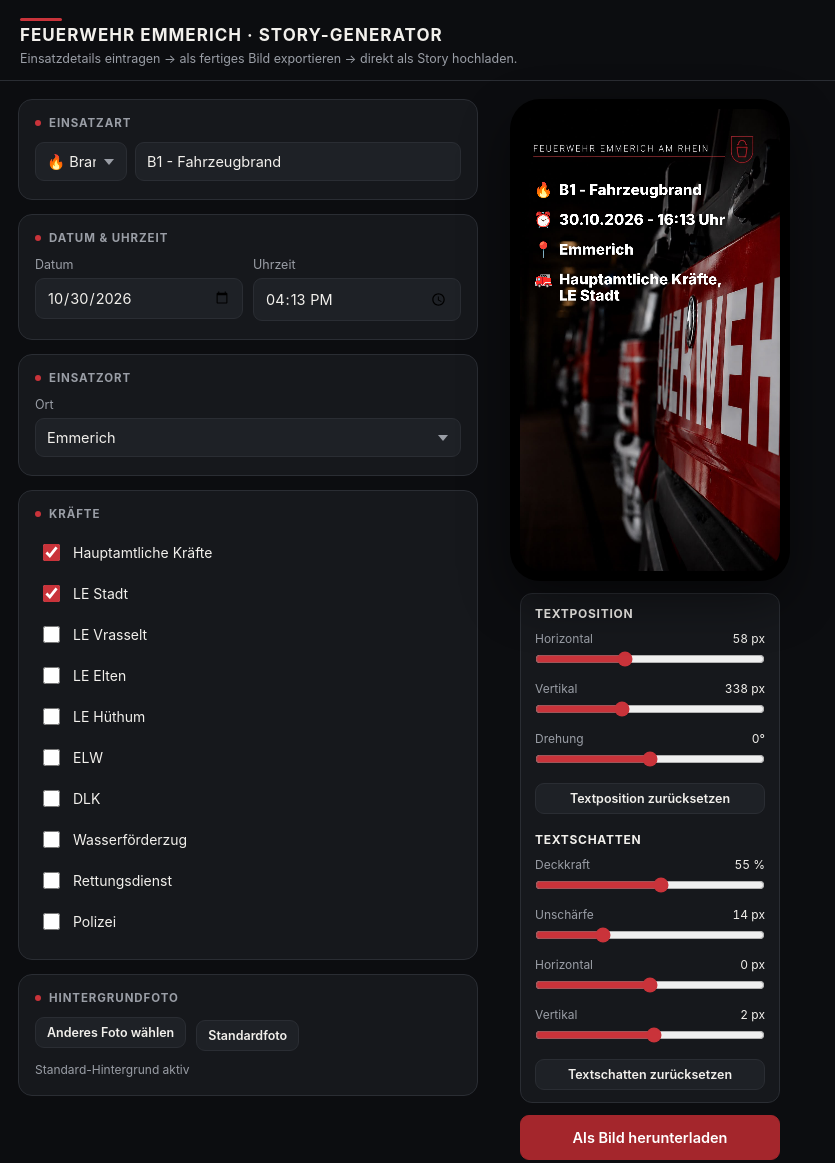
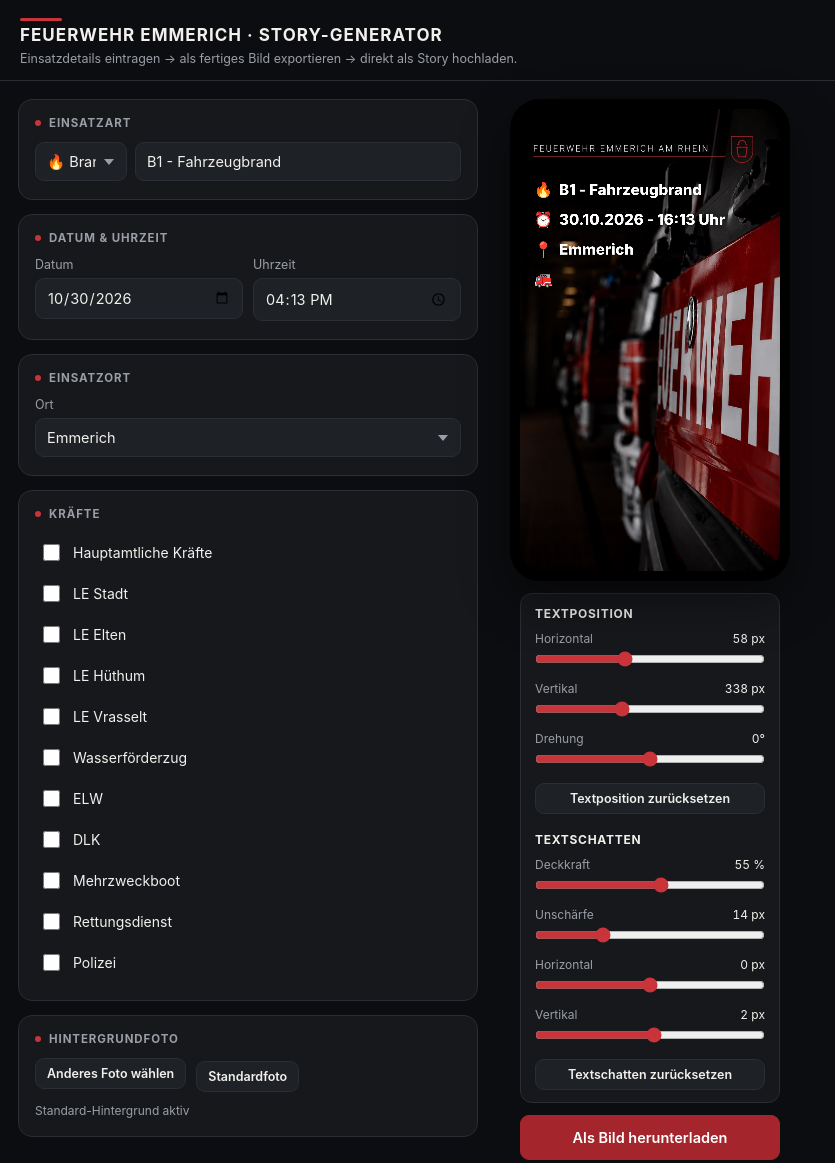
Before and after one commit to davidvanelk/feuerwehremmerich-incident-story-generator, a plain HTML site: page site/index.html in a window 1280 px wide. Shown: the top 1163 px of the page, without its empty margins (0-835 px from the left). Drawn offline with Linux system fonts and the light colour scheme.

Commit message:
feat: add MZB

```diff
--- a/site/index.html
+++ b/site/index.html
@@ -29,6 +29,7 @@
                 <option value="🚪">🚪 Türöffnung</option>
                 <option value="🐾">🐾 Tier</option>
                 <option value="⚠️">⚠️ Sonstiges</option>
+                <option value="🌬️">🌬️ Sturmschaden</option>
               </select>
               <input type="text" id="artText" value="B1 - Fahrzeugbrand" maxlength="55" />
             </div>
@@ -52,9 +53,12 @@
             <h2><span class="dot"></span>Einsatzort</h2>
             <label>Ort</label>
             <select id="ortSelect">
+              <option value="Borghees">Borghees</option>
+              <option value="Dornick">Dornick</option>
               <option value="Emmerich" selected>Emmerich</option>
               <option value="Elten">Elten</option>
               <option value="Hüthum">Hüthum</option>
+              <option value="Praest">Praest</option>
               <option value="Vrasselt">Vrasselt</option>
               <option value="BAB 3">BAB 3</option>
               <option value="__freitext__">Freitext …</option>
@@ -73,16 +77,12 @@
             <h2><span class="dot"></span>Kräfte</h2>
             <div class="checkbox-list" id="kraefteChecks">
               <label class="check-row">
-                <input type="checkbox" value="Hauptamtliche Kräfte" checked />
+                <input type="checkbox" value="Hauptamtliche Kräfte" />
                 <span>Hauptamtliche Kräfte</span>
               </label>
               <label class="check-row">
-                <input type="checkbox" value="LE Stadt" checked />
+                <input type="checkbox" value="LE Stadt" />
                 <span>LE Stadt</span>
-              </label>
-              <label class="check-row">
-                <input type="checkbox" value="LE Vrasselt" />
-                <span>LE Vrasselt</span>
               </label>
               <label class="check-row">
                 <input type="checkbox" value="LE Elten" />
@@ -93,6 +93,16 @@
                 <span>LE Hüthum</span>
               </label>
               <label class="check-row">
+                <input type="checkbox" value="LE Vrasselt" />
+                <span>LE Vrasselt</span>
+              </label>
+
+              <label class="check-row">
+                <input type="checkbox" value="Wasserförderzug" />
+                <span>Wasserförderzug</span>
+              </label>
+
+              <label class="check-row">
                 <input type="checkbox" value="ELW" />
                 <span>ELW</span>
               </label>
@@ -101,9 +111,10 @@
                 <span>DLK</span>
               </label>
               <label class="check-row">
-                <input type="checkbox" value="Wasserförderzug" />
-                <span>Wasserförderzug</span>
+                <input type="checkbox" value="Mehrzweckboot" />
+                <span>Mehrzweckboot</span>
               </label>
+
               <label class="check-row">
                 <input type="checkbox" value="Rettungsdienst" />
                 <span>Rettungsdienst</span>
```
